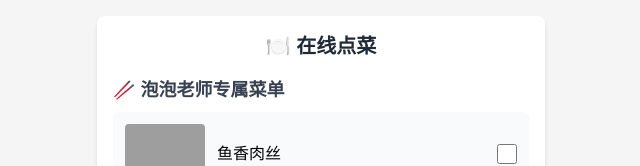
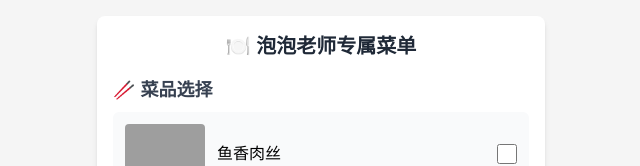
Before and after one commit to cx9412/food_order.github.io, a plain HTML site: page index.html in a window 1280 px wide. Shown: the top 166 px of the page, without its empty margins (319-959 px from the left). Drawn offline with nearby package versions, Linux system fonts and the light colour scheme; grey boxes are pictures that could not be loaded.

Commit message:
Update index.html

```diff
--- a/index.html
+++ b/index.html
@@ -31,13 +31,13 @@
 </head>
 <body class="py-4 px-3">
     <div class="max-w-md mx-auto bg-white rounded-lg shadow-md p-4 mb-4">
-        <h1 class="text-xl font-bold text-center text-gray-800 mb-4">🍽️ 在线点菜</h1>
+        <h1 class="text-xl font-bold text-center text-gray-800 mb-4">🍽️ 泡泡老师专属菜单</h1>
 
         <!-- 点菜表单 -->
         <form id="orderForm" class="space-y-4">
             <!-- 菜品选择（带图片+勾选） -->
             <div class="border-b pb-2">
-                <h2 class="text-lg font-semibold text-gray-700 mb-2">🥢 泡泡老师专属菜单</h2>
+                <h2 class="text-lg font-semibold text-gray-700 mb-2">🥢 菜品选择</h2>
 
                 <!-- 菜品列表 -->
                 <div class="space-y-3">
```
